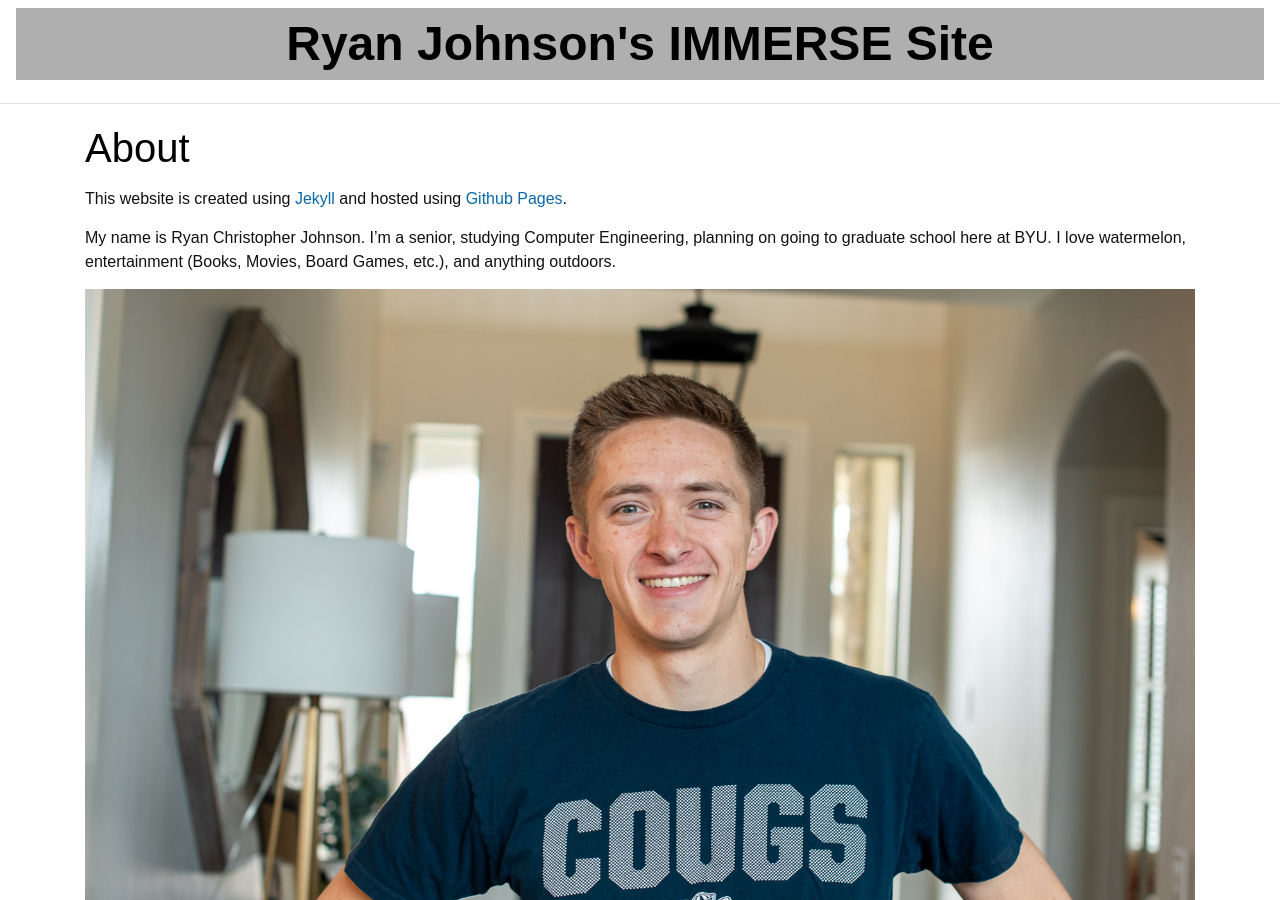
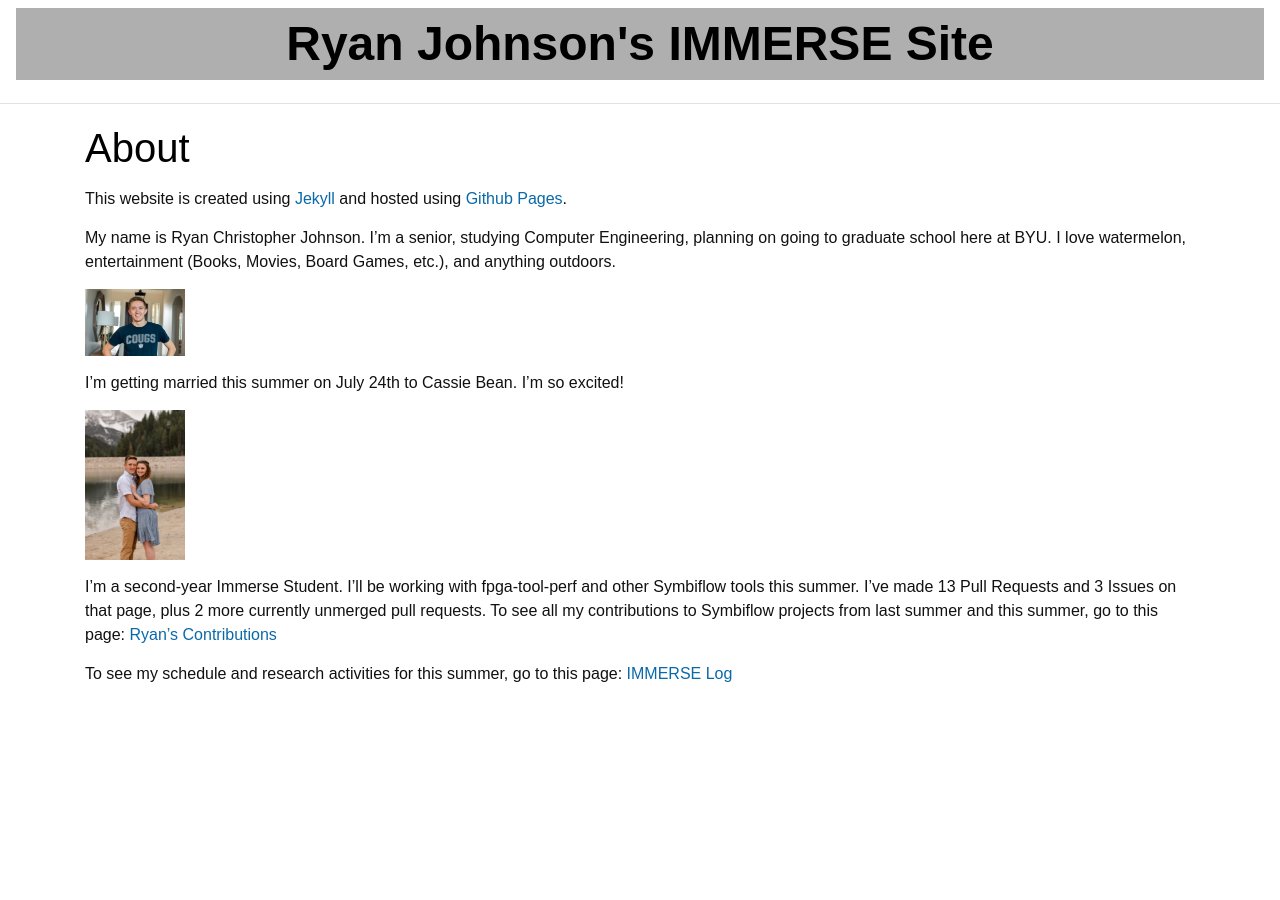
Before and after one commit to ryancj14/ryancj14, a Jekyll site: the page built from _pages/about.md, in a window 1280 px wide and 900 px high. Built offline with Jekyll 4.4.1, drawn with Linux system fonts in a browser that asks for light colours.

Commit message:
again
Signed-off-by: Ryan Johnson <ryancj14@gmail.com>

```diff
--- a/_pages/about.md
+++ b/_pages/about.md
@@ -7,11 +7,11 @@ This website is created using [Jekyll](https://jekyllrb.com/) and hosted using [
 
 My name is Ryan Christopher Johnson. I'm a senior, studying Computer Engineering, planning on going to graduate school here at BYU. I love watermelon, entertainment (Books, Movies, Board Games, etc.), and anything outdoors.
 
-![]({{ site.baseurl }}{% link images/RyanImage.jpg %})
+<img src="{% link images/RyanImage.jpg %}" width="100">
 
 I'm getting married this summer on July 24th to Cassie Bean. I'm so excited!
 
-![]({{ site.baseurl }}{% link images/RyanCassie.jpg %})
+<img src="{% link images/RyanCassie.jpg %}" width="100">
 
 I'm a second-year Immerse Student. I'll be working with fpga-tool-perf and other Symbiflow tools this summer. I've made 13 Pull Requests and 3 Issues on that page, plus 2 more currently unmerged pull requests. To see all my contributions to Symbiflow projects from last summer and this summer, go to this page: [Ryan's Contributions]({{ site.baseurl }}{% link _pages/contributions.md %})
 
```
